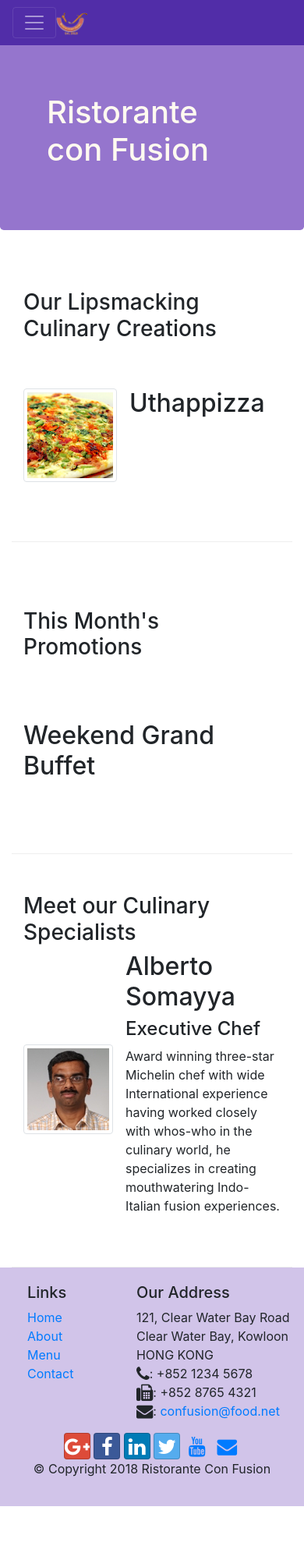
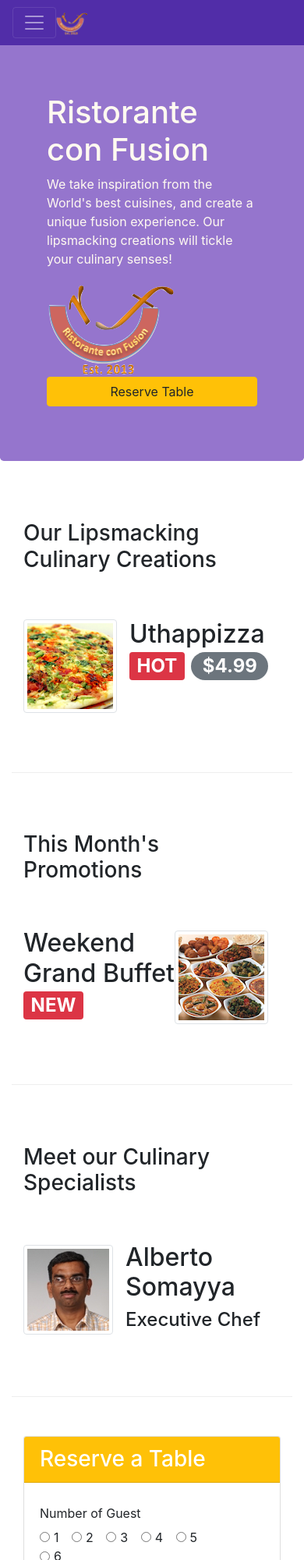
Before and after one commit to garreyxu/conFusion, a website: page index.html in a window 390 px wide. Shown: the top 2000 px of the page at 78% size. Before the commit the page ends 1931 px from the top, so only its background shows below. Drawn offline with nearby package versions, Linux system fonts and the light colour scheme.

Commit message:
Assignment 2

```diff
--- a/index.html
+++ b/index.html
@@ -40,10 +40,14 @@
             <div class="row row-header">
                 <div class="col-12 col-sm-6">
                     <h1>Ristorante con Fusion</h1>
-                    <p class="d-none d-sm-block">We take inspiration from the World's best cuisines, and create a
+                    <p>We take inspiration from the World's best cuisines, and create a
                         unique fusion experience. Our lipsmacking creations will tickle your culinary senses!</p>
                 </div>
-                <div class="col-12 col-sm">
+                <div class="col-12 col-sm-3 align-self-center">
+                    <img src="img/logo.png" class="img-fluid">
+                </div>
+                <div class="col-12 col-sm-3 align-self-center">
+                    <a href="#reservetable" class="btn btn-block btn-warning">Reserve Table</a>
                 </div>
             </div>
         </div>
@@ -58,7 +62,7 @@
                 <div class="media">
                     <img class="d-flex mr-3 img-thumbnail align-self-center" src="img/uthappizza.png" alt="uthappizza">
                     <div class="media-body">
-                        <h2 class="mt-0">Uthappizza</h2>
+                        <h2 class="mt-0">Uthappizza <span class="badge badge-danger">HOT</span> <span class="badge badge-pill badge-secondary">$4.99</span></h2>
                         <p class="d-none d-sm-block">A unique combination of Indian Uthappam (pancake) and Italian
                             pizza,
                             topped with Cerignola olives, ripe vine cherry tomatoes, Vidalia onion, Guntur chillies and
@@ -70,20 +74,24 @@
             </div>
         </div>
 
-
         <div class="row row-content align-items-center">
             <div class="col-12 col-sm-4 col-md-3">
                 <h3>This Month's Promotions</h3>
             </div>
             <div class="col col-sm col-md">
+                <div class="media">
+                    <div class="media-body">
+                        <h2>Weekend Grand Buffet <span class="badge badge-danger">NEW</span></h2>
+                        <p class="d-none d-sm-block">Featuring mouthwatering combinations with a choice of five
+                            different
+                            salads, six enticing appetizers, six main entrees and five choicest desserts. Free flowing
+                            bubbly
+                            and soft drinks. All for just $19.99 per person </p>
+                    </div>
+                    <div class="media-inline"></div>
+                    <img class="d-flex mr-3 img-thumbnail align-self-center" src="img/buffet.png" alt="buffet">
 
-
-                <h2>Weekend Grand Buffet</h2>
-                <p class="d-none d-sm-block">Featuring mouthwatering combinations with a choice of five different
-                    salads, six enticing appetizers, six main entrees and five choicest desserts. Free flowing
-                    bubbly
-                    and soft drinks. All for just $19.99 per person </p>
-
+                </div>
             </div>
         </div>
 
@@ -97,11 +105,74 @@
                     <div class="media-body">
                         <h2>Alberto Somayya</h2>
                         <h4>Executive Chef</h4>
-                        <p>Award winning three-star Michelin chef with wide International experience
+                        <p class="d-none d-sm-block">Award winning three-star Michelin chef with wide International
+                            experience
                             having worked closely with whos-who in the culinary world, he specializes in creating
                             mouthwatering
                             Indo-Italian fusion experiences.
                         </p>
+                    </div>
+                </div>
+            </div>
+        </div>
+
+        <div class="row row-content align-items-center">
+            <div class="col-12 col-sm-8 offset-sm-2">
+                <div class="card">
+                    <h3 class="card-header bg-warning text-white">Reserve a Table</h3>
+                    <div class="card-body">
+                        <form id="reservetable">
+                            <div class="form-group row">
+                                <lable for="numOfGuest" class="col-12 col-sm-2 col-form-label">Number of Guest</lable>
+                                <div class="col-10">
+                                    <div class="form-check form-check-inline">
+                                        <input class="form-check-input" type="radio" name="inlineRadioOptions" id="inlineRadio1"
+                                            value="option1">
+                                        <label class="form-check-label" for="inlineRadio1">1</label>
+                                    </div>
+                                    <div class="form-check form-check-inline">
+                                        <input class="form-check-input" type="radio" name="inlineRadioOptions" id="inlineRadio2"
+                                            value="option2">
+                                        <label class="form-check-label" for="inlineRadio2">2</label>
+                                    </div>
+                                    <div class="form-check form-check-inline">
+                                        <input class="form-check-input" type="radio" name="inlineRadioOptions" id="inlineRadio3"
+                                            value="option3">
+                                        <label class="form-check-label" for="inlineRadio3">3</label>
+                                    </div>
+                                    <div class="form-check form-check-inline">
+                                        <input class="form-check-input" type="radio" name="inlineRadioOptions" id="inlineRadio4"
+                                            value="option4">
+                                        <label class="form-check-label" for="inlineRadio4">4</label>
+                                    </div>
+                                    <div class="form-check form-check-inline">
+                                        <input class="form-check-input" type="radio" name="inlineRadioOptions" id="inlineRadio5"
+                                            value="option5">
+                                        <label class="form-check-label" for="inlineRadio5">5</label>
+                                    </div>
+                                    <div class="form-check form-check-inline">
+                                        <input class="form-check-input" type="radio" name="inlineRadioOptions" id="inlineRadio6"
+                                            value="option6">
+                                        <label class="form-check-label" for="inlineRadio6">6</label>
+                                    </div>
+                                </div>
+                            </div>
+
+                            <div class="form-group row">
+                                <lable for="dateAndTime" class="col-12 col-sm-2 col-form-label">Date and Time</lable>
+                                <div class="col-12 col-sm-4">
+                                    <input type="text" class="form-control" id="date" name="date" placeholder="Date">
+                                </div>
+                                <div class="col-12 col-sm-4">
+                                    <input type="text" class="form-control" id="time" name="time" placeholder="Time">
+                                </div>
+                            </div>
+                            <div class="form-group row">
+                                <div class="offset-md-2 col-md-10">
+                                    <button type="submit" class="btn btn-primary">Reserve</button>
+                                </div>
+                            </div>
+                        </form>
                     </div>
                 </div>
             </div>
```
Also changed, not shown: 1 other file.
